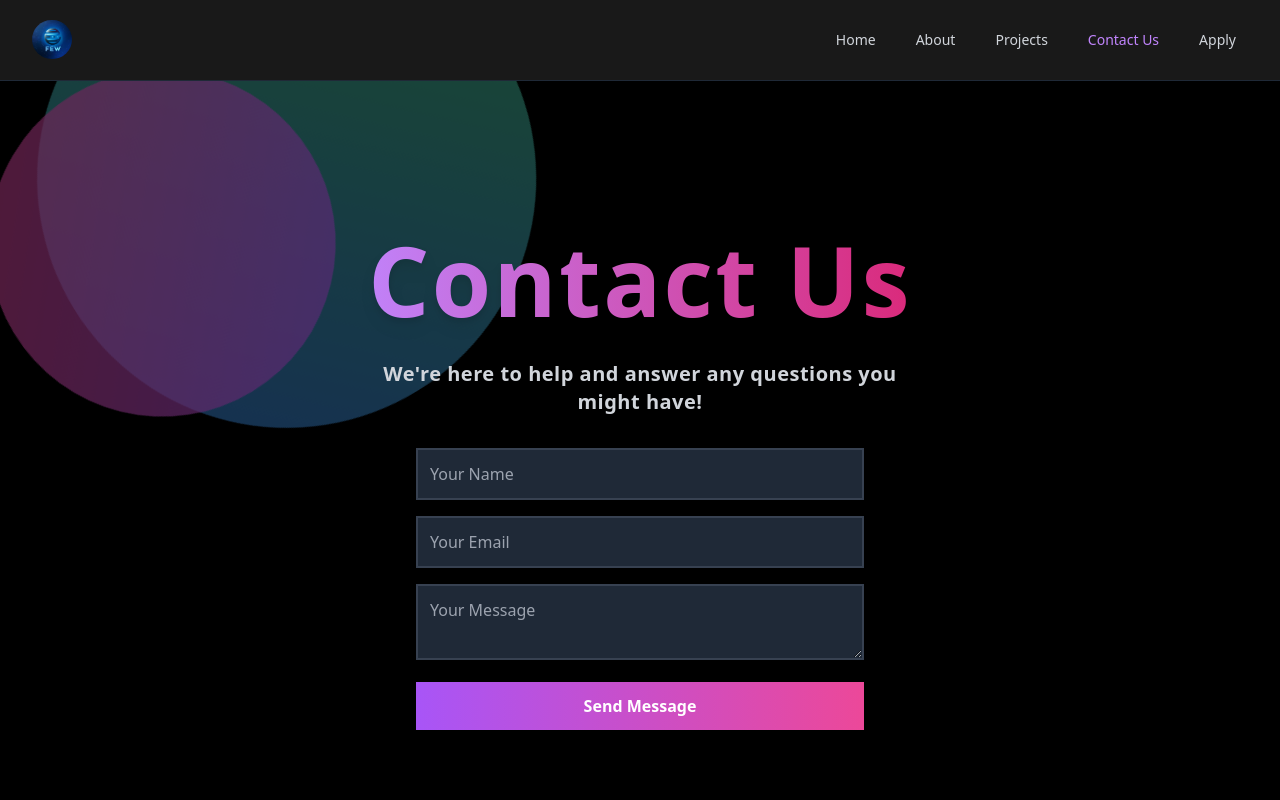
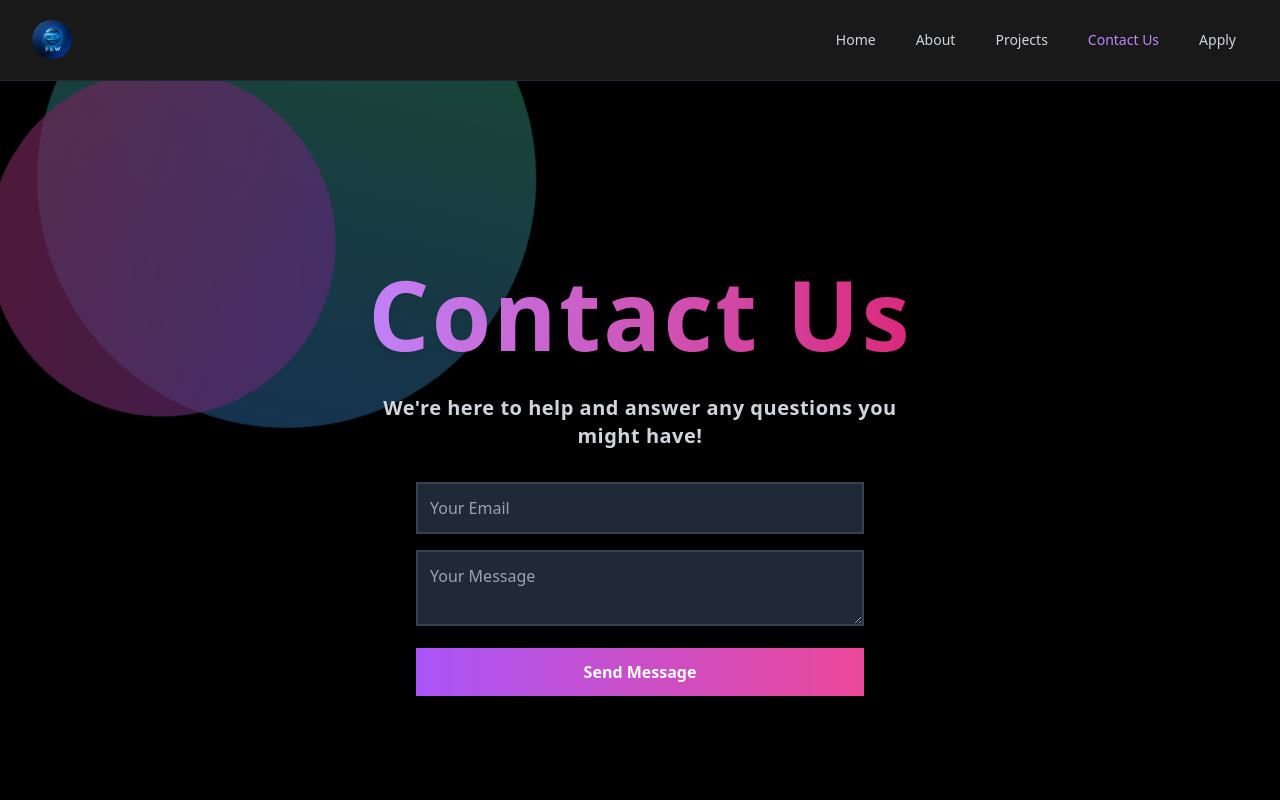
Before and after one commit to Fewtchnologies/Few-Tech, a Next.js app: page /contactus in a window 1280 px wide. Shown: the top 800 px of the page. Built offline with nearby package versions, Linux system fonts and the light colour scheme.

Commit message:
Update page.jsx

```diff
--- a/src/app/contactus/page.jsx
+++ b/src/app/contactus/page.jsx
@@ -1,41 +1,10 @@
 "use client";
+
 import { motion } from "framer-motion";
-import { useState } from "react";
+import { useForm, ValidationError } from "@formspree/react";
 
-export default function ContactUs() {
-  const [formData, setFormData] = useState({
-    name: "",
-    email: "",
-    message: "",
-  });
-  const [message, setMessage] = useState("");
-
-  const handleChange = (e) => {
-    const { name, value } = e.target;
-    setFormData((prevData) => ({ ...prevData, [name]: value }));
-  };
-
-  const handleSubmit = async (e) => {
-    e.preventDefault();
-    try {
-      const response = await fetch('/api/contact', {
-        method: "POST",
-        headers: {
-          "Content-Type": "application/json",
-        },
-        body: JSON.stringify(formData),
-      });
-
-      if (response.ok) {
-        setMessage("Your message has been sent successfully.");
-        setFormData({ name: "", email: "", message: "" });
-      } else {
-        setMessage("Failed to send message. Please try again later.");
-      }
-    } catch (error) {
-      setMessage("An error occurred. Please try again later.");
-    }
-  };
+export default function ContactForm() {
+  const [state, handleSubmit] = useForm("mqaazvwv");
 
   return (
     <div className="min-h-screen bg-black text-white font-sans relative overflow-hidden">
@@ -55,45 +24,47 @@ export default function ContactUs() {
           </p>
         </motion.div>
 
+        {state.succeeded ? (
+          <p className="text-green-500 mt-6">Thanks for joining!</p>
+        ) : (
           <form
             onSubmit={handleSubmit}
             className="w-full max-w-sm sm:max-w-md mt-8 space-y-4 z-30"
           >
             <input
-            type="text"
-            name="name"
-            placeholder="Your Name"
-            value={formData.name}
-            onChange={handleChange}
+              type="email"
+              name="email"
+              id="email"
+              placeholder="Your Email"
               required
               className="w-full p-3 rounded-md text-white bg-gray-800 border-2 border-gray-700 focus:outline-none focus:ring-2 focus:ring-purple-500"
             />
-          <input
-            type="email"
-            name="email"
-            placeholder="Your Email"
-            value={formData.email}
-            onChange={handleChange}
+            <ValidationError
+              prefix="Email"
+              field="email"
+              errors={state.errors}
+            />
+            <textarea
+              name="message"
+              id="message"
+              placeholder="Your Message"
               required
               className="w-full p-3 rounded-md text-white bg-gray-800 border-2 border-gray-700 focus:outline-none focus:ring-2 focus:ring-purple-500"
             />
-          <textarea
-            name="message"
-            placeholder="Your Message"
-            value={formData.message}
-            onChange={handleChange}
-            required
-            className="w-full p-3 rounded-md text-white bg-gray-800 border-2 border-gray-700 focus:outline-none focus:ring-2 focus:ring-purple-500"
+            <ValidationError
+              prefix="Message"
+              field="message"
+              errors={state.errors}
             />
             <button
               type="submit"
+              disabled={state.submitting}
               className="w-full p-3 bg-gradient-to-r from-purple-500 to-pink-500 rounded-md font-semibold focus:outline-none focus:ring-2 focus:ring-purple-500"
             >
               Send Message
             </button>
           </form>
-
-        {message && <p className="mt-4 text-green-500">{message}</p>}
+        )}
       </div>
     </div>
   );
```
Lines whose indentation alone changed are shown as unchanged.
